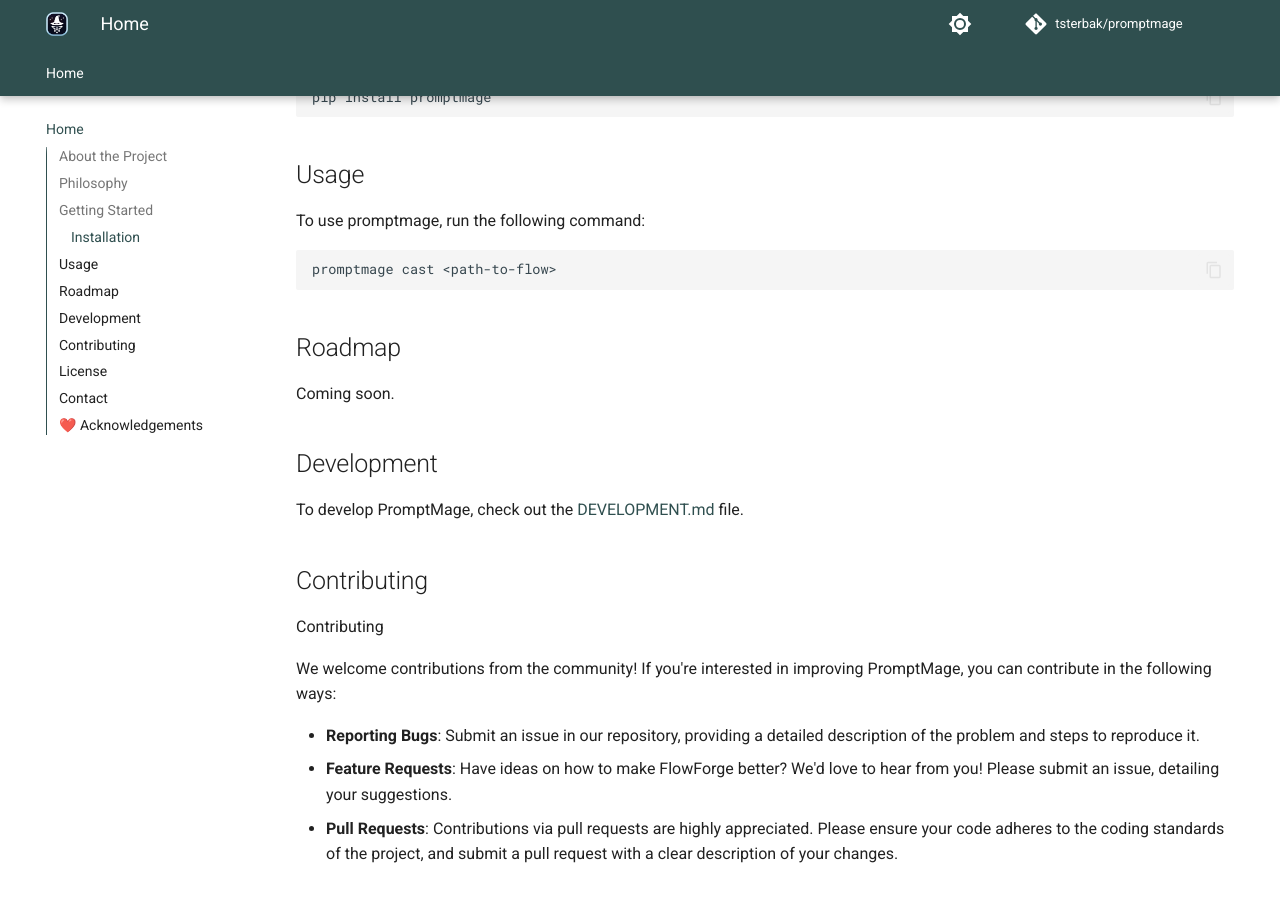
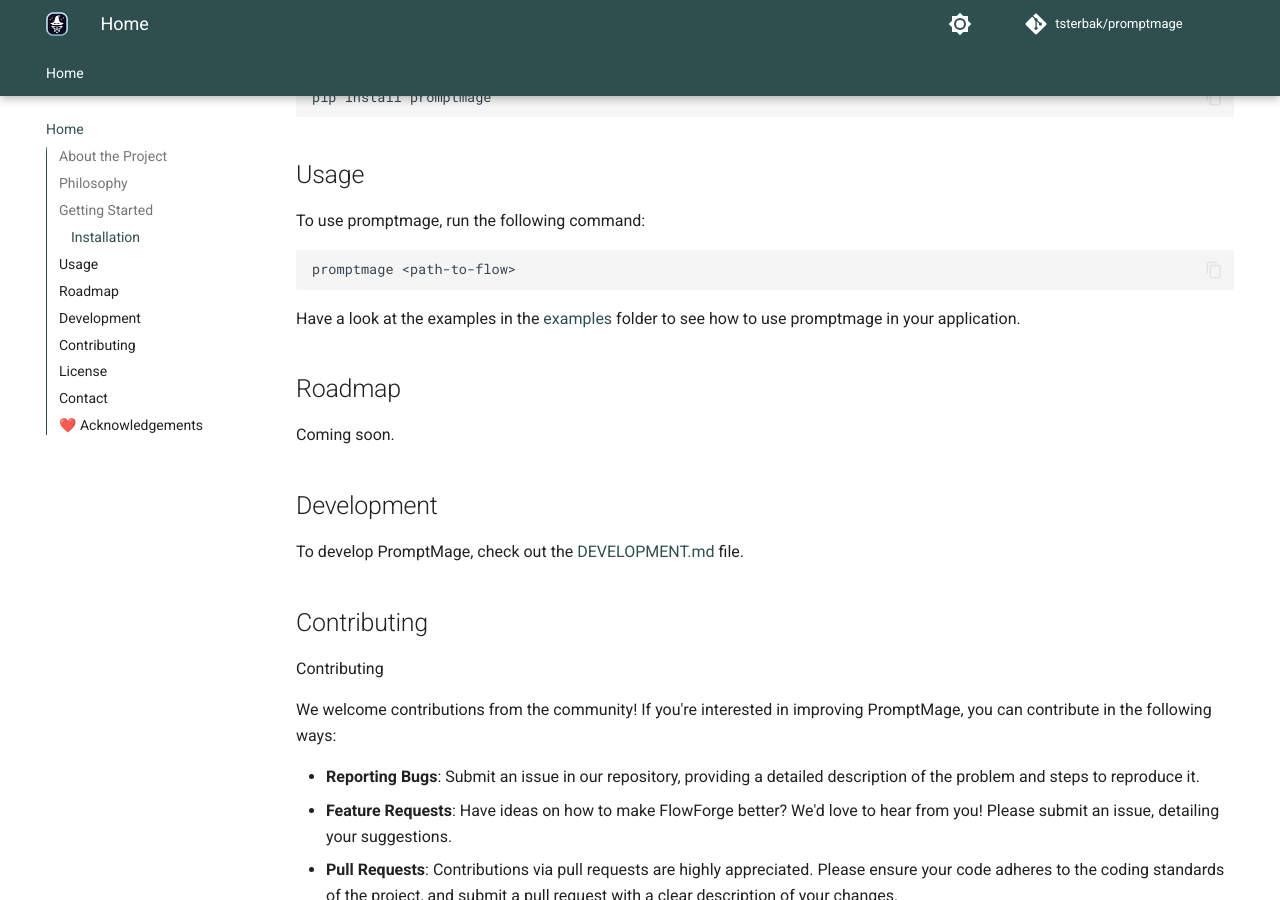
Before and after one commit to tsterbak/promptmage, an MkDocs documentation site: the page built from docs/index.md, in a window 1280 px wide and 900 px high, scrolled down 1018 px. Built offline with MkDocs 1.6.1 and Material for MkDocs 9.7.7, drawn with Linux system fonts in a browser that asks for light colours; comment, search, counter and statistics services are not loaded.

Commit message:
Minimal update

````diff
--- a/docs/index.md
+++ b/docs/index.md
@@ -37,8 +37,10 @@
 To use promptmage, run the following command:
 
 ```bash
-promptmage cast <path-to-flow>
+promptmage <path-to-flow>
 ```
+
+Have a look at the examples in the [examples](examples) folder to see how to use promptmage in your application.
 
 ## Roadmap
 
````
